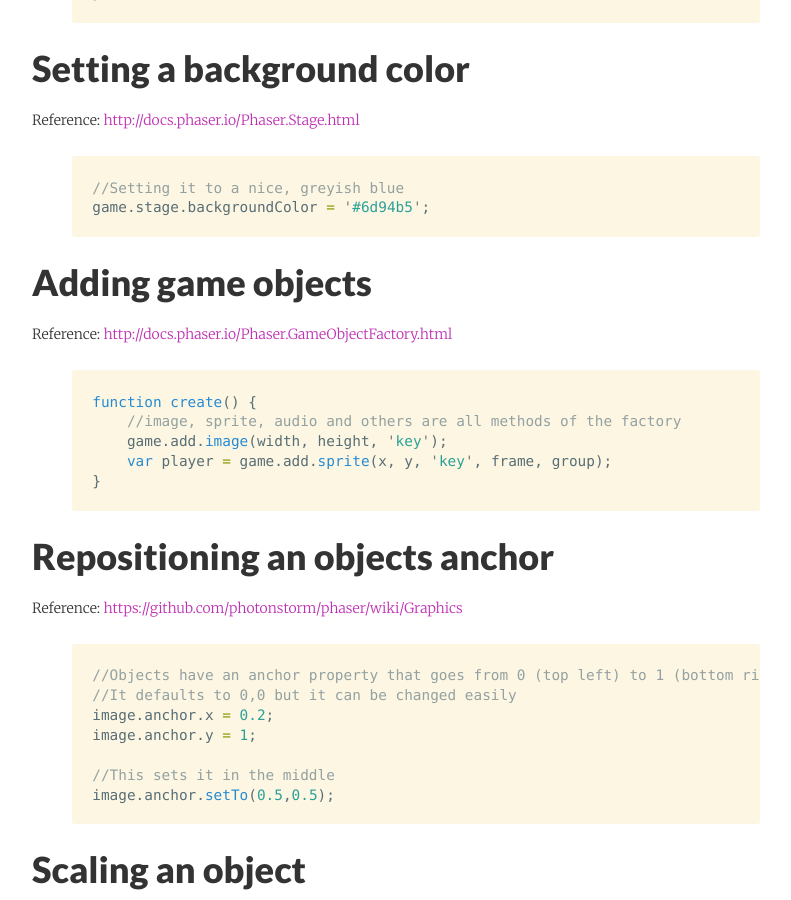
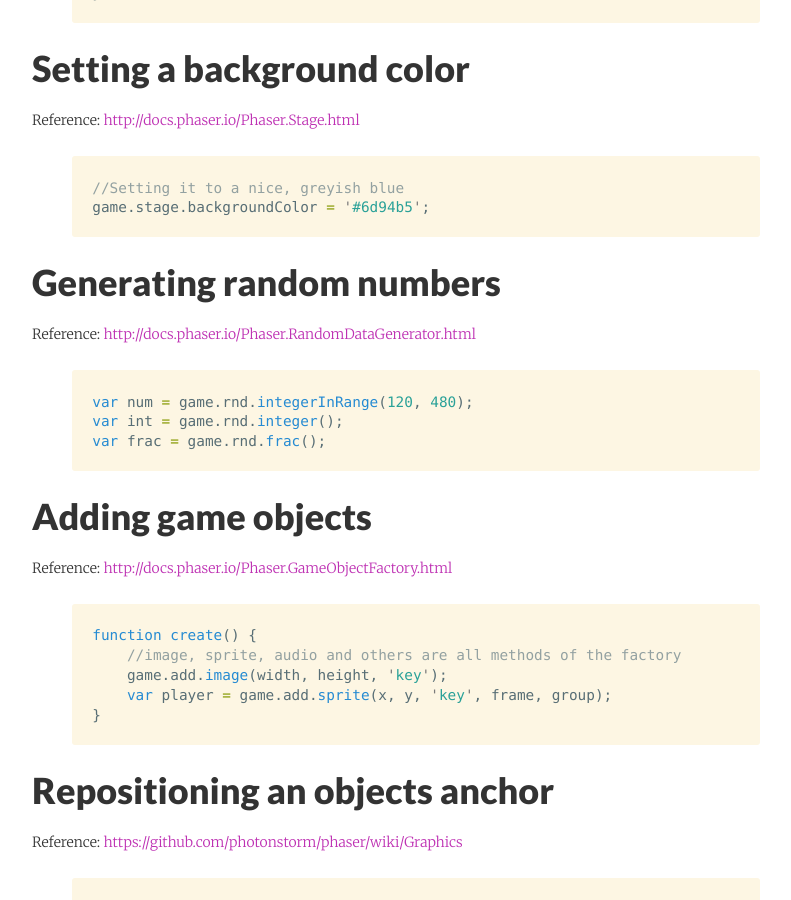
Before and after one commit to ThaisRobba/invrse, a Jekyll site: the page built from _posts/2014-10-17-phaser-cheatsheet.md, in a window 1280 px wide and 900 px high, scrolled down 2654 px. Shown: the whole window, without its empty margins (224-1015 px from the left). Built offline with Jekyll 4.4.1, drawn with Linux system fonts in a browser that asks for light colours; nearby versions of some CDN libraries; comment, search, counter and statistics services are not loaded.

Commit message:
random number generator added to cheat sheet

```diff
--- a/_posts/2014-10-17-phaser-cheatsheet.md
+++ b/_posts/2014-10-17-phaser-cheatsheet.md
@@ -120,6 +120,17 @@ function preload() {
 {% highlight javascript %}
 //Setting it to a nice, greyish blue
 game.stage.backgroundColor = '#6d94b5';
+{% endhighlight %}
+
+
+###Generating random numbers
+
+<small>Reference: <a href="http://docs.phaser.io/Phaser.RandomDataGenerator.html" target="_blank">http://docs.phaser.io/Phaser.RandomDataGenerator.html</a></small>
+
+{% highlight javascript %}
+var num = game.rnd.integerInRange(120, 480);
+var int = game.rnd.integer();
+var frac = game.rnd.frac();
 {% endhighlight %}
 
 ###Adding game objects
```
Also changed, not shown: _layouts/post.html (+5 -2 lines).
